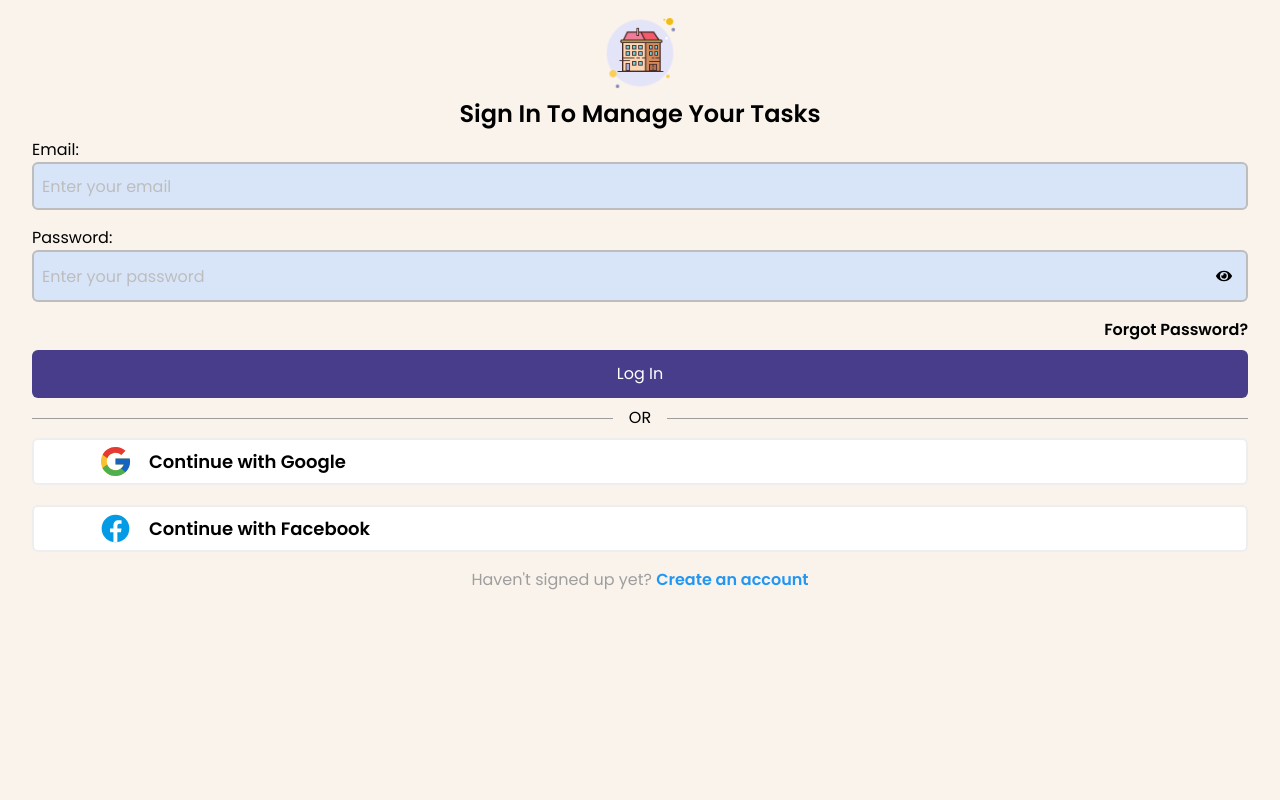
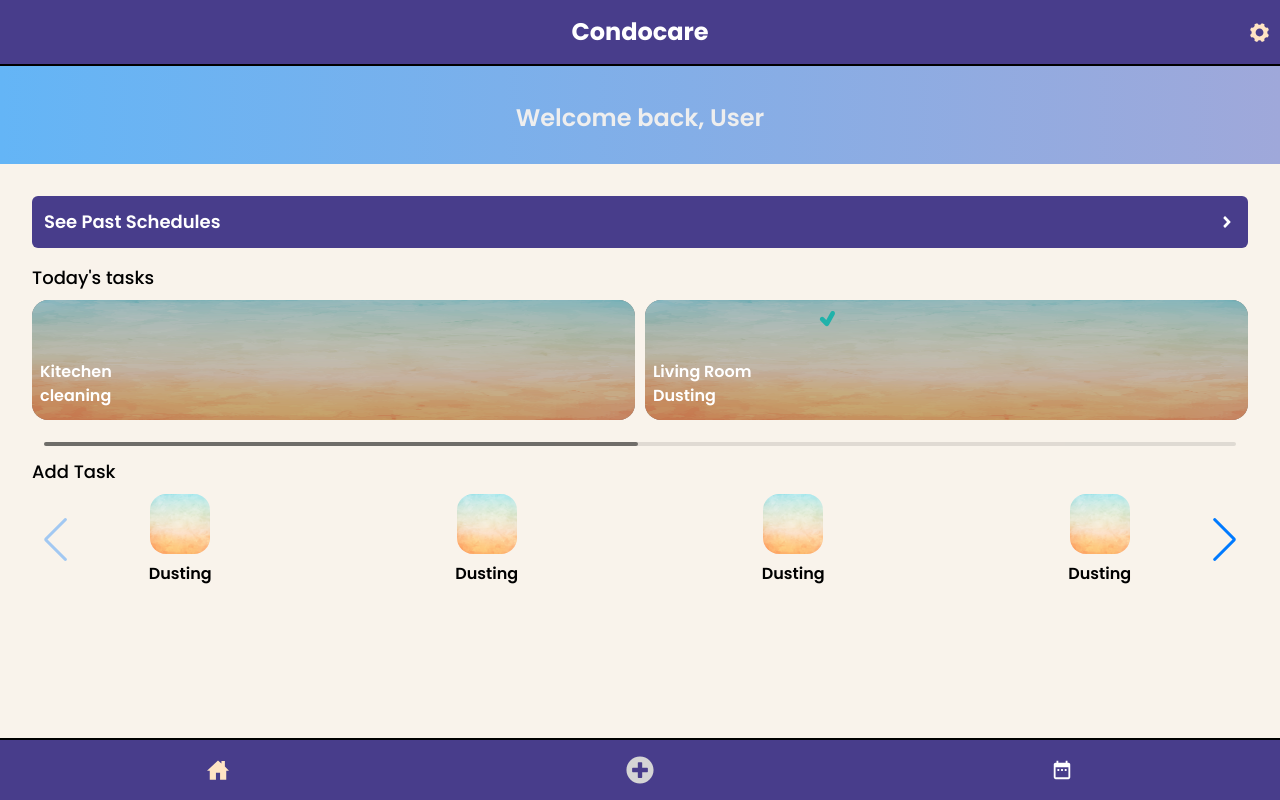
Before and after one commit to Wahaj-Ali-SK/hosuekeeping, a React (Vite) app: page / in a window 1280 px wide. Built offline with nearby package versions, Linux system fonts and the light colour scheme.

Commit message:
Update App.jsx

```diff
--- a/src/App.jsx
+++ b/src/App.jsx
@@ -6,6 +6,7 @@
 import AddTask from "./pages/AddTask/AddTask";
 import AddDetails from "./pages/AddDetails/AddDetails";
 import CondoDetails from "./pages/CondoDetails/CondoDetails";
+import Home from "./pages/Home/Home";
 
 function App() {
   return (
@@ -13,12 +14,13 @@
       <Router>
         {/* <Navbar /> */}
         <Routes>
-          <Route path="/" element={<Signin />} />
+          <Route path="/" element={<Home />} />
+          <Route path="/login" element={<Signin />} />
           <Route path="/signup" element={<Signup />} />
           <Route path="/settings" element={<Settings />} />
           <Route path="/add-task" element={<AddTask />} />
           <Route path="/add-details" element={<AddDetails />} />
-          <Route path="/condo-details" element={<CondoDetails/>} />
+          <Route path="/condo-details" element={<CondoDetails />} />
           {/*
 
           <Route path="/merchandise" element={<Merchandise />} /> */}
```
